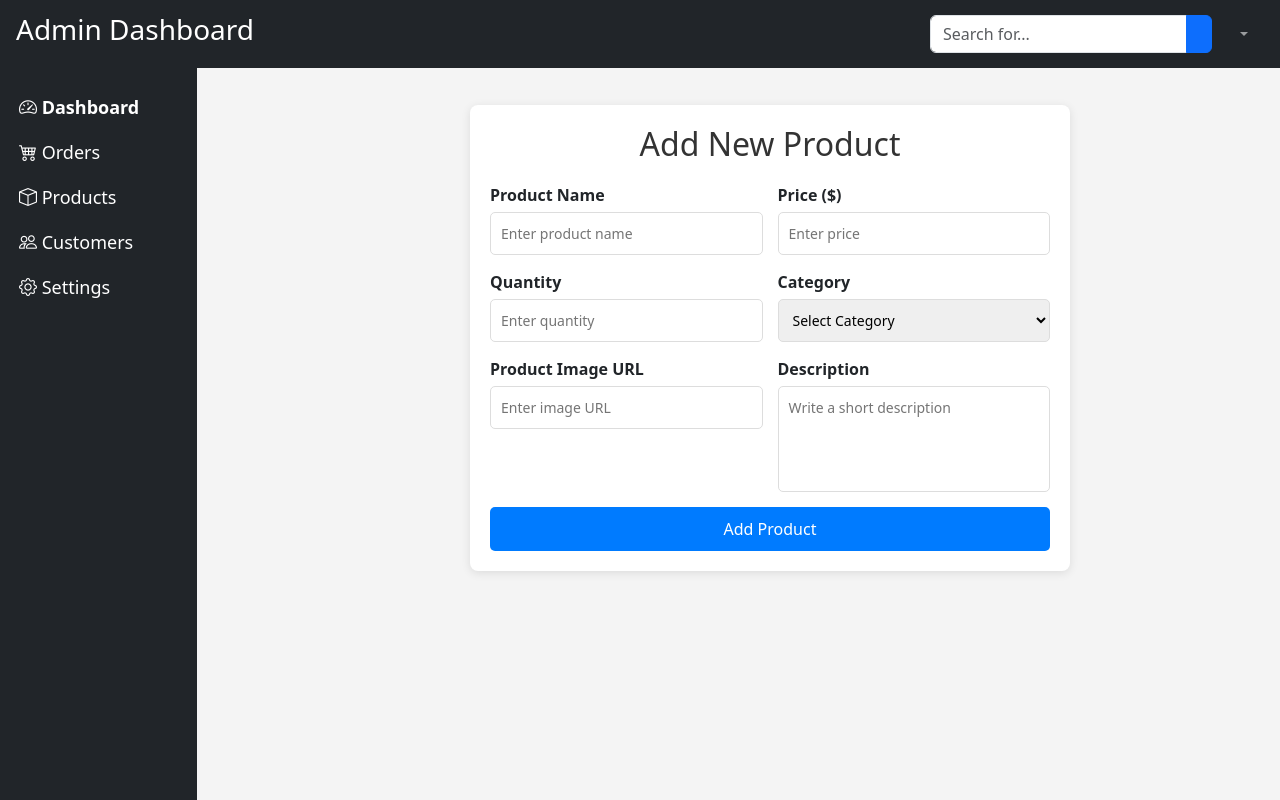
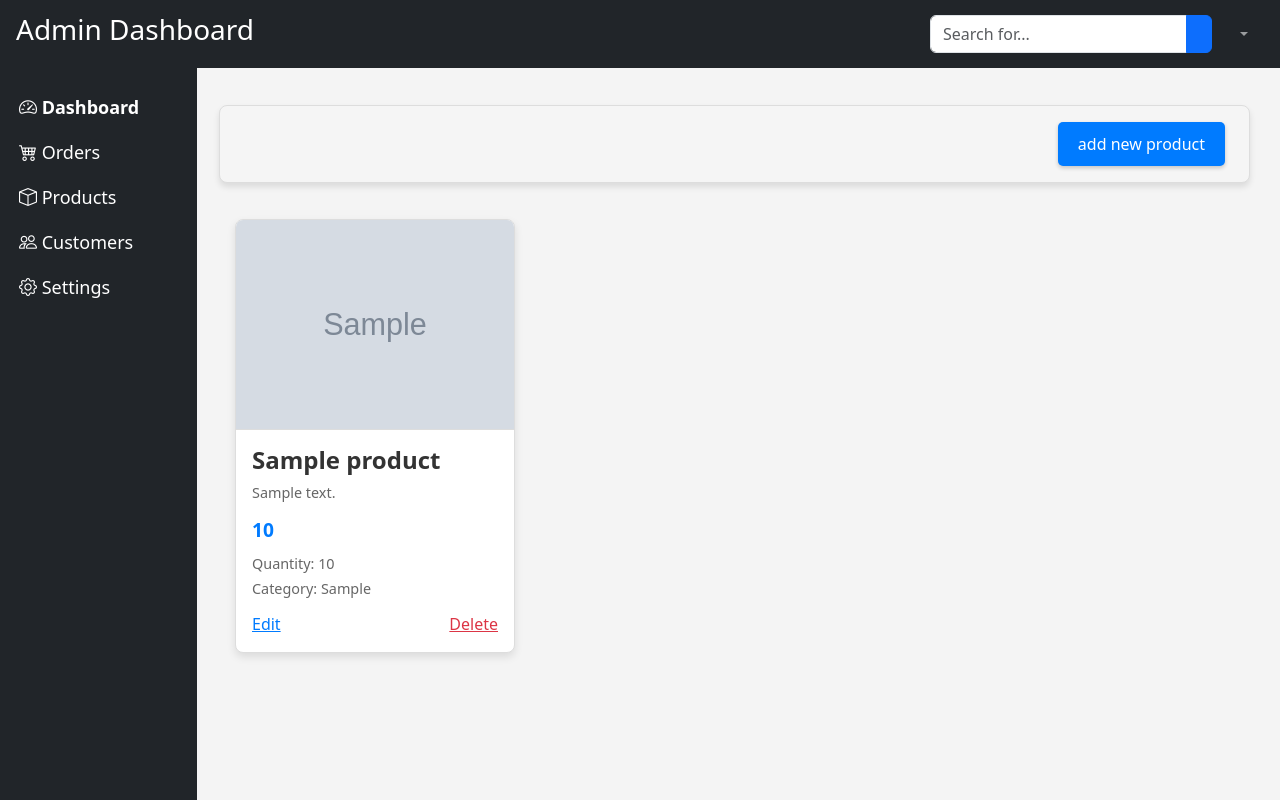
Before and after one commit to 9asdaoui/ecmApp, a PHP site: page /layout/admin/product.php in a window 1280 px wide. Run offline with PHP 8.4, Linux system fonts and the light colour scheme; the visitor is signed in with stand-in values (Sample User, id 1); tables that the repository leaves empty hold one stand-in row (values such as "Sample post"); grey boxes marked "Sample" are stand-in pictures.

Commit message:
change the auto load to required

```diff
--- a/controllers/ProductController.php
+++ b/controllers/ProductController.php
@@ -1,30 +1,42 @@
 <?php
+// use Ecm\App\ProductManager;
+// use Ecm\App\Product;
+require_once __DIR__ . '/../src/ProductManager.php';
+require_once __DIR__ . '/../src/Product.php';
 
-use Ecm\App\User;
-use Ecm\App\Admin;
-use Ecm\App\ProductManager;
-use Ecm\App\Product;
+
 
 class ProductController{
 
     public function addproduct($name,$description,$price,$quantity,$category,$image)
     {
         $newProduct = new Product(null,$name,$description,$price,$quantity,$category,$image);
-        ProductManager::insert($newProduct);
+        $meesage = ProductManager::insert($newProduct);
+        session_start();
+        $_SESSION["succesMessage"] = $meesage;
         header("location:../layout/admin/product.php");
+
     }
-    public function manageProducts()
+
+    public function displayAll()
     {
         $products = ProductManager::displayAll();
+
+        $tableRows = "";
+
         foreach ($products as $product) {
-            echo $product->getName() . "<br>";
+            $tableRows .= $product->rendreRow();
         }
+        return $tableRows;
     }
 
     public function deleteProduct($productId)
     {
         ProductManager::delete($productId);
-        echo "Product with ID $productId deleted successfully.";
+        session_start();
+        $meesage = "Product with ID $productId deleted successfully.";
+        $_SESSION["succesMessage"] = $meesage;
+        header("location:../layout/admin/product.php");
     }
 
     public function updateProduct(Product $product)
--- a/layout/admin/nav.php
+++ b/layout/admin/nav.php
@@ -1,6 +1,5 @@
 <?php
 session_start();
-
 if (!isset($_SESSION["userid"])||$_SESSION["role"]!=="admin") {
 header("location:../log_in.php");
 exit();
@@ -42,7 +41,7 @@ exit();
     }
     .main-content {
         padding-top: 105px;
-        margin-left: 260px;
+        margin-left: 189px;
         padding-right: 30px;
         padding-left: 30px;
     }
@@ -51,68 +50,50 @@ exit();
         border-radius: 10px;
         box-shadow: 0px 2px 10px rgba(0, 0, 0, 0.1);
     }
-    .form-container {
-            max-width: 600px;
-            margin: 0 auto;
-            padding: 20px;
-            background: #fff;
+        .error {
+            color: red;
+            font-size: 20px;
+        }
+        /* .succes {
+            color: greenyellow;
+            font-size: 20px;
+        } */
+        .main-content-nav {
+            display: flex;
+            justify-content: space-between;
+            align-items: center;
+            background-color: #f5f5f5;
+            border: 1px solid #ddd;
             border-radius: 8px;
-            box-shadow: 0 2px 10px rgba(0, 0, 0, 0.1);
+            padding: 16px 24px;
+            margin-bottom: 20px;
+            box-shadow: 0 4px 6px rgba(0, 0, 0, 0.1);
         }
 
-        .form-container h2 {
-            text-align: center;
-            margin-bottom: 20px;
-            color: #333;
-        }
-
-        form {
-            display: grid;
-            grid-template-columns: repeat(2, 1fr);
-            gap: 15px;
-        }
-
-        .form-group {
-            display: flex;
-            flex-direction: column;
-        }
-
-        .form-group label {
-            margin-bottom: 5px;
+        /* Success message styling */
+        .main-content-nav .succes {
+            font-size: 1.2rem;
+            color: #4CAF50; /* Green color for success */
+            margin: 0;
             font-weight: bold;
         }
 
-        .form-group input,
-        .form-group select,
-        .form-group textarea {
-            padding: 10px;
-            border: 1px solid #ddd;
-            border-radius: 5px;
-            font-size: 14px;
-        }
-
-        .form-group textarea {
-            resize: none;
-            grid-column: span 2;
-        }
-
-        .btnsub {
-            grid-column: span 2;
-            padding: 10px;
-            font-size: 16px;
-            background-color: #007BFF;
+        /* Button styling */
+        .main-content-nav button {
+            background-color: #007BFF; /* Blue color for button */
             color: white;
             border: none;
             border-radius: 5px;
+            padding: 10px 20px;
+            font-size: 1rem;
             cursor: pointer;
+            transition: background-color 0.3s ease;
+            box-shadow: 0 2px 4px rgba(0, 0, 0, 0.2);
         }
 
-        .btnsub:hover {
-            background-color: #0056b3;
-        }
-        .error {
-            color: red;
-            font-size: 12px;
+        /* Button hover effect */
+        .main-content-nav button:hover {
+            background-color: #0056b3; /* Darker blue on hover */
         }
 </style>
 <nav class="sb-topnav navbar navbar-expand navbar-dark bg-dark" style="position: fixed;width: 100%;z-index: 1;">
--- a/layout/admin/product.php
+++ b/layout/admin/product.php
@@ -1,9 +1,190 @@
-<?php include"nav.php"?>
+<?php
+require_once __DIR__ . '/../../controllers/ProductController.php';
+include"nav.php";
+?>
+<style>
+    .form-container {
+        position: absolute;
+        margin: 0px auto;
+        padding: 20px;
+        background: #fff;
+        border-radius: 8px;
+        box-shadow: 0 2px 10px rgba(0, 0, 0, 0.1);
+        top: 105px;
+        left: 660px;
+        width: 800px;
+        }
+
+        .form-container h2 {
+            text-align: center;
+            margin-bottom: 20px;
+            color: #333;
+        }
+
+        form {
+            display: grid;
+            grid-template-columns: repeat(2, 1fr);
+            gap: 15px;
+        }
+
+        .form-group {
+            display: flex;
+            flex-direction: column;
+        }
+
+        .form-group label {
+            margin-bottom: 5px;
+            font-weight: bold;
+        }
+
+        .form-group input,
+        .form-group select,
+        .form-group textarea {
+            padding: 10px;
+            border: 1px solid #ddd;
+            border-radius: 5px;
+            font-size: 14px;
+        }
+
+        .form-group textarea {
+            resize: none;
+            grid-column: span 2;
+        }
+
+        .btnsub {
+            grid-column: span 2;
+            padding: 10px;
+            font-size: 16px;
+            background-color: #007BFF;
+            color: white;
+            border: none;
+            border-radius: 5px;
+            cursor: pointer;
+        }
+
+        .btnsub:hover {
+            background-color: #0056b3;
+        }
+    .cards-contuner{
+        display: grid;
+        grid-template-columns: auto auto auto auto;
+
+    }
+    .product-card {
+        border: 1px solid #ddd;
+        border-radius: 8px;
+        box-shadow: 0 4px 8px rgba(0, 0, 0, 0.1);
+        overflow: hidden;
+        width: 280px;
+        margin: 16px;
+        display: inline-block;
+        vertical-align: top;
+        background-color: #fff;
+        transition: transform 0.2s ease-in-out;
+    }
+
+    .product-card:hover {
+        transform: translateY(-5px);
+    }
+
+    .product-image img {
+        width: 100%;
+        height: auto;
+        object-fit: cover;
+        border-bottom: 1px solid #ddd;
+    }
+
+    .product-details {
+        padding: 16px;
+        text-align: left;
+    }
+
+    .product-name {
+        font-size: 1.5rem;
+        font-weight: bold;
+        margin: 0 0 8px 0;
+        color: #333;
+    }
+
+    .product-description {
+        font-size: 0.9rem;
+        color: #666;
+        margin: 0 0 12px 0;
+    }
+
+    .product-price {
+        font-size: 1.2rem;
+        font-weight: bold;
+        color: #007bff;
+        margin: 0 0 8px 0;
+    }
+
+    .product-quantity,
+    .product-category {
+        font-size: 0.9rem;
+        color: #666;
+        margin: 0 0 4px 0;
+    }
+
+    .product-actions {
+        margin-top: 12px;
+        display: flex;
+        justify-content: space-between;
+    }
+
+    .edit-btn,
+    .delete-btn {
+        text-decoration: none;
+        padding: 8px 12px;
+        border-radius: 4px;
+        font-size: 0.9rem;
+        color: #fff;
+    }
+
+    .edit-btn {
+        background-color: #28a745;
+    }
+
+    .delete-btn {
+        background-color: #dc3545;
+    }
+
+    .edit-btn:hover {
+        background-color: #218838;
+    }
+
+    .delete-btn:hover {
+        background-color: #c82333;
+    }
+
+</style>
 
 <div class="main-content">
+<div class="main-content-nav" >
+    <h2 class="succes">
+    <?php
+        if (isset($_SESSION["succesMessage"])) {
+        echo $_SESSION["succesMessage"];
+        unset($_SESSION["succesMessage"]);
+        }
+    ?>
+</h2>
+<button popovertarget="my-formproduct">
+    add new product
+</button>
+</div>
+<div class="cards-contuner">
+    <?php
+        $class = new ProductController;
+        echo $class->displayAll();
+    ?>
+</div>
 
-<div class="form-container">
+
+<div class="form-container" popover id="my-formproduct">
         <h2>Add New Product</h2>
+
+
         <form id="addProductForm" action="../../core/Router.php" method="POST">
             <div class="form-group">
                 <label for="productName">Product Name</label>
--- a/layout/log_in.php
+++ b/layout/log_in.php
@@ -128,7 +128,7 @@
           <input type="password" name="password" id="password" required>
           <input type="hidden" name="url" value="login">
           <label for="password">Password</label>
-          <h2 style="color:red;">
+          <h2 class="error">
             <?php
               if (isset($_SESSION["error_message"])) {
                 echo $_SESSION["error_message"];
--- a/src/Admin.php
+++ b/src/Admin.php
@@ -1,6 +1,7 @@
 <?php
-namespace Ecm\App;
-use Ecm\App\ProductManager;
+// namespace Ecm\App;
+// use Ecm\App\ProductManager;
+require_once "User.php";
 
 class Admin extends User
 {
--- a/src/Database.php
+++ b/src/Database.php
@@ -1,6 +1,6 @@
 <?php
 
-namespace Ecm\App;
+// namespace Ecm\App;
 
 class Database
 {
--- a/src/Product.php
+++ b/src/Product.php
@@ -1,5 +1,5 @@
 <?php
-namespace Ecm\App;
+// namespace Ecm\App;
 
 class Product
 {
@@ -101,17 +101,51 @@ class Product
 
     public function rendreRow()
     {
-        return "<tr>
-                    <td>$this->name</td>
-                    <td>$this->description</td>
-                    <td>$this->price</td>
-                    <td>$this->quantity</td>
-                    <td>$this->category</td>
-                    <td><img src='$this->image' alt='Product Image' style='width: 50px; height: 50px;'></td>
-                    <td>
-                        <a href='/products/edit.php?id=$this->id'>Edit</a>
-                        <a href='/products/delete.php?id=$this->id'>Delete</a>
-                    </td>
-                </tr>";
+        return "
+        <div class='product-card'>
+            <div class='product-image'>
+                <img src='$this->image' alt='Product Image'>
+            </div>
+            <div class='product-details'>
+                <h3 class='product-name'>$this->name</h3>
+                <p class='product-description'>$this->description</p>
+                <p class='product-price'>$this->price</p>
+                <p class='product-quantity'>Quantity: $this->quantity</p>
+                <p class='product-category'>Category: $this->category</p>
+                <div class='product-actions'>
+
+                <form action='/products/edit.php' method='GET' style='display:inline;'>
+                    <input type='hidden' name='url' value='Edit' />
+                    <input type='hidden' name='id' value='$this->id' />
+                    <button type='submit' class='edit-btn' style='
+                        background:none;
+                        border:none;
+                        color:#007bff;
+                        text-decoration:underline;
+                        cursor:pointer;
+                        font-size:16px;
+                        font-weight:500;
+                        transition: color 0.3s ease, text-decoration 0.3s ease;
+                        padding:0;'>Edit</button>
+                </form>
+
+                <form action='../../core/Router.php' method='GET' style='display:inline;'>
+                    <input type='hidden' name='url' value='Delet' />
+                    <input type='hidden' name='id' value='$this->id' />
+                    <button type='submit' class='delete-btn' style='
+                        background:none;
+                        border:none;
+                        color:#dc3545;
+                        text-decoration:underline;
+                        cursor:pointer;
+                        font-size:16px;
+                        font-weight:500;
+                        transition: color 0.3s ease, text-decoration 0.3s ease;
+                        padding:0;'>Delete</button>
+                </form>
+                </div>
+            </div>
+        </div>
+    ";
     }
 }
--- a/src/ProductManager.php
+++ b/src/ProductManager.php
@@ -1,8 +1,9 @@
 <?php
-namespace Ecm\App;
-
-use Ecm\App\Database;
-use Ecm\App\Product;
+// namespace Ecm\App;
+// use Ecm\App\Database;
+// use Ecm\App\Product;
+require_once "Database.php";
+require_once "Product.php";
 
 class ProductManager
 {
@@ -22,6 +23,7 @@ class ProductManager
             ':category' => $product->getCategory(),
             ':image' => $product->getImage()
         ]);
+        return "product added succesfuly";
 
     }
 
@@ -33,15 +35,8 @@ class ProductManager
         $products = $stmt->fetchAll();
         $data = [];
         foreach ($products as $product) {
-            $data[] = new Product(
-                $product['id'],
-                $product['name'],
-                $product['description'],
-                $product['price'],
-                $product['quantity'],
-                $product['category'],
-                $product['image']
-            );
+            $data[] = new Product($product['id'],$product['name'],$product['description'],
+            $product['price'],$product['quantity'],$product['category'],$product['image']);
         }
         return $data;
     }
--- a/src/User.php
+++ b/src/User.php
@@ -1,7 +1,8 @@
 <?php
-namespace Ecm\App;
+// namespace Ecm\App;
 
-use Ecm\App\Database;
+// use Ecm\App\Database;
+require_once "Database.php";
 
 class User
 {
```
Also changed, not shown: controllers/AuthController.php (+4 -3 lines), core/Router.php (+19 -24 lines), src/Client.php (+5 -4 lines), composer.json (line endings or trailing spaces), 4 other files.
